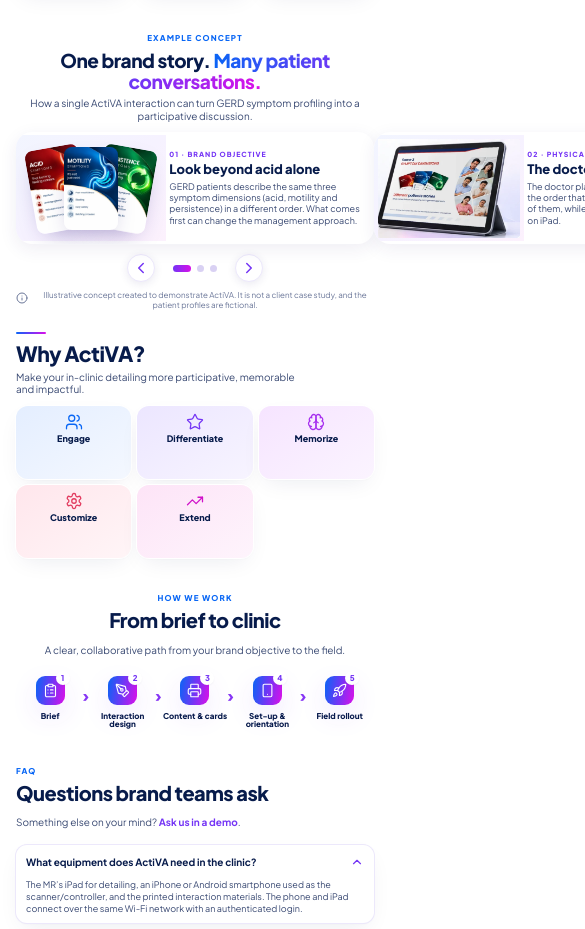
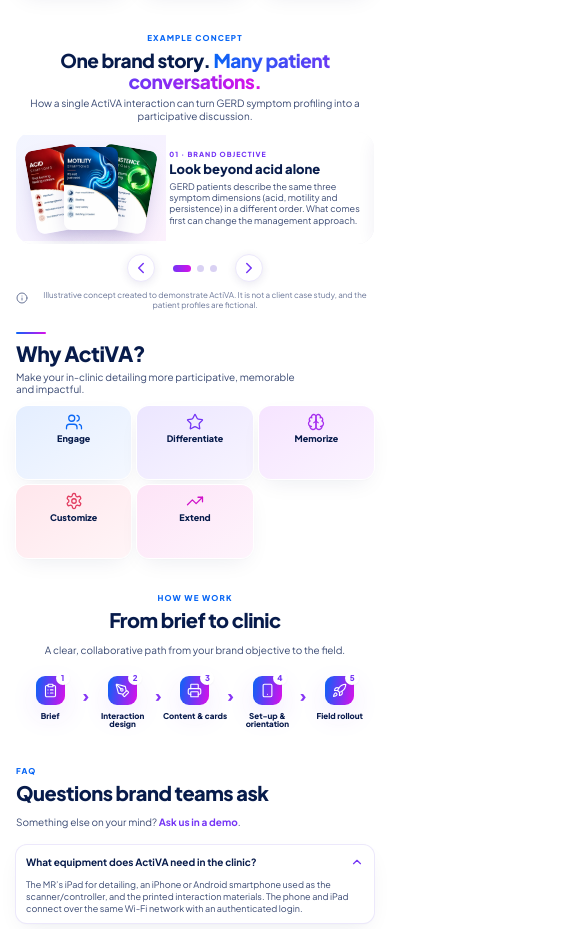
Before and after one commit to Rohan9833/Activa-microsite, a React (Vite) app in the folder frontend/: page / in a window 390 px wide. Shown: the part 1160-2089 px from the top of the page, 585 px wide, since content can reach past the window. Built offline with nearby package versions, Linux system fonts and the light colour scheme; no server answers.

Commit message:
Clip neighboring slide in mobile example carousel

```diff
--- a/frontend/src/index.css
+++ b/frontend/src/index.css
@@ -452,9 +452,10 @@
   }
   #example ol.example-slides {
     width: 100%;
+    max-width: 100%;
     transform: translateX(calc(var(--active-slide) * -100%));
     transition: transform 320ms cubic-bezier(.22,.61,.36,1);
-    overflow: visible;
+    overflow: hidden;
     box-shadow: none;
   }
   #example ol > li {
```
